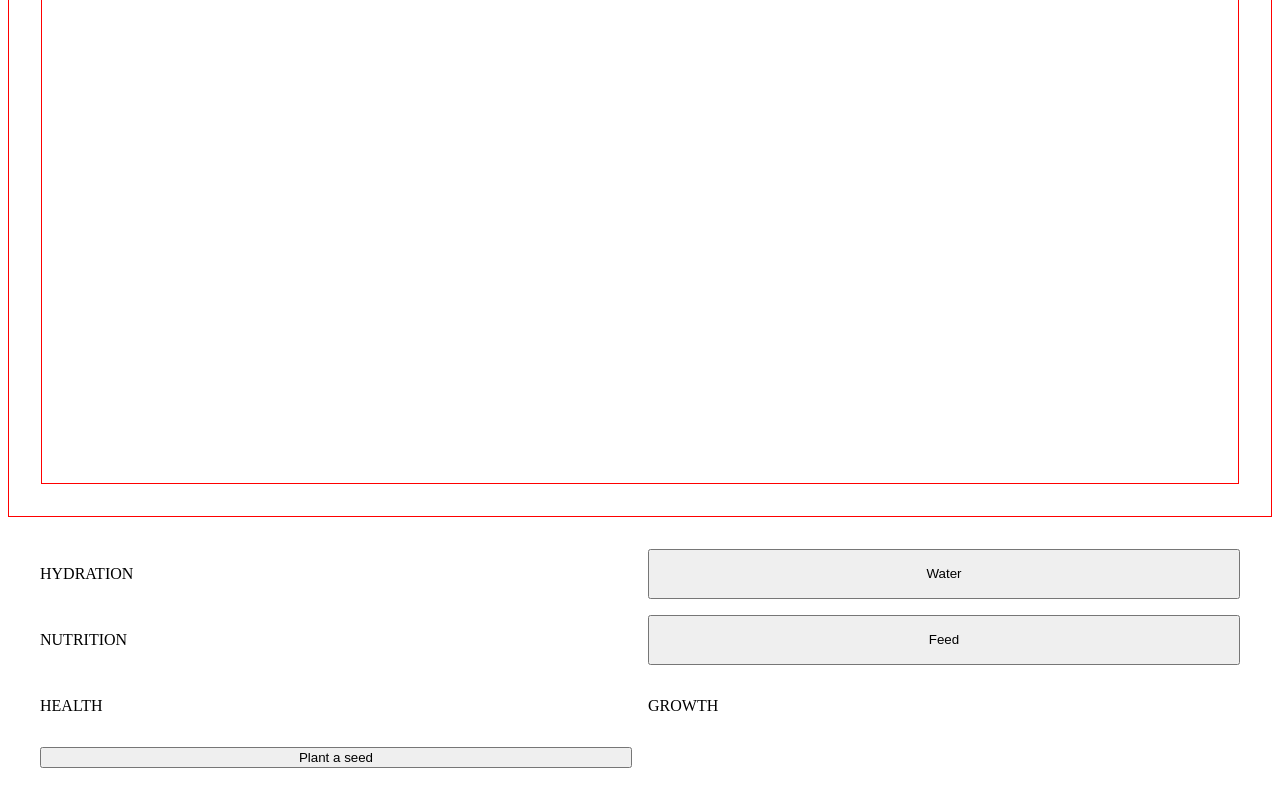
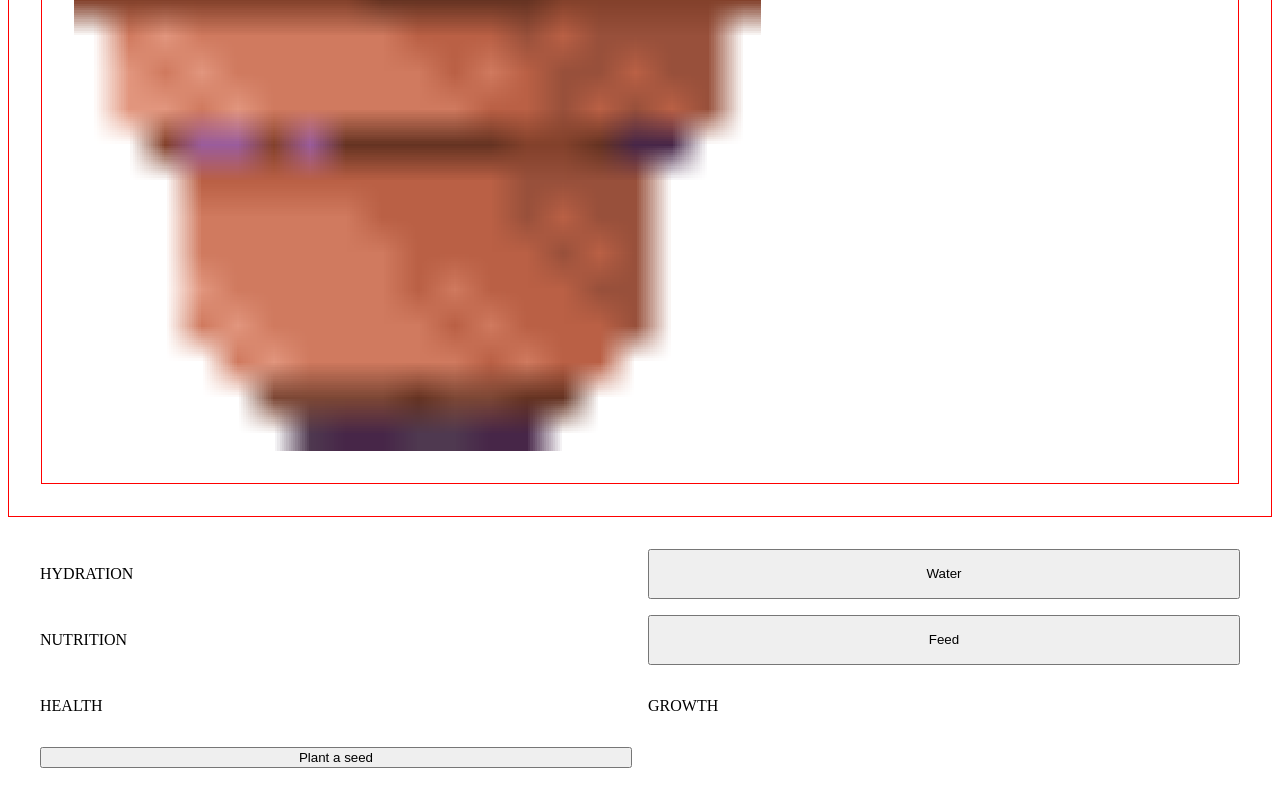
Before and after one commit to pooch1e/FandC_RPG, a website with bundled scripts: page index.html in a window 1280 px wide. Both pictures are taken after a click on the button "Plant a seed". Shown: the part 165-965 px from the top of the page. Built offline with nearby package versions, Linux system fonts and the light colour scheme.

Commit message:
add: flower sprites, a pot that appears when seed is planted, tests for flower class

```diff
--- a/controllers/GameController.js
+++ b/controllers/GameController.js
@@ -7,11 +7,20 @@ const growthScore = document.getElementById('growth');
 
 const feedButton = document.getElementById('feedButton');
 
+const handleDisplayPot = () => {
+  //display pot on screen
+  const flowerContainer = document.getElementById('flowerContainer');
+  const potPlant = document.createElement('img');
+  potPlant.src = '../public/assets/flowerPot/Flower Pot 4 - RED.png';
+  potPlant.alt = 'pixel art image of a pot';
+  flowerContainer.appendChild(potPlant);
+};
+
 export const handleSeedButtonClick = () => {
   const seedButton = document.getElementById('seedButton');
   seedButton.addEventListener('click', () => {
-    // console.log(e.target, 'water button was clicked');
     const seed = plantSeed();
+    handleDisplayPot();
     return seed;
   });
 };
--- a/index.html
+++ b/index.html
@@ -9,7 +9,7 @@
   <body>
     <h1>Abe's Plants</h1>
     <div class="canvas-container">
-      <div class="flower-container"></div>
+      <div class="flower-container" id="flowerContainer"></div>
     </div>
     <div class="ui-container">
       <span><p id="hydration">HYDRATION</p></span
```
Also changed, not shown: public/assets/flowerPot/Flower Pot 4 - RED.png (added), public/assets/flowerSprites/Flower Pot 2 - RED.png (added).
